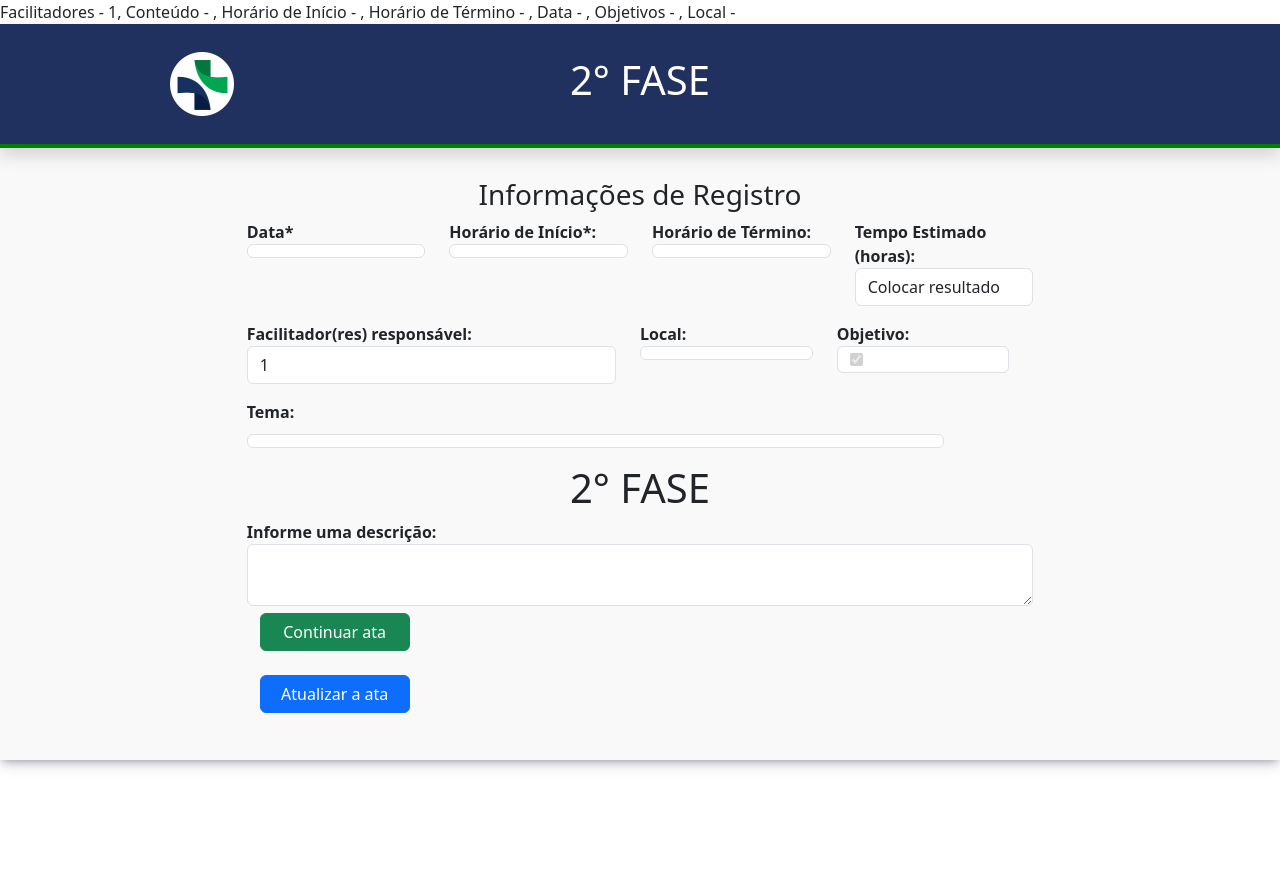
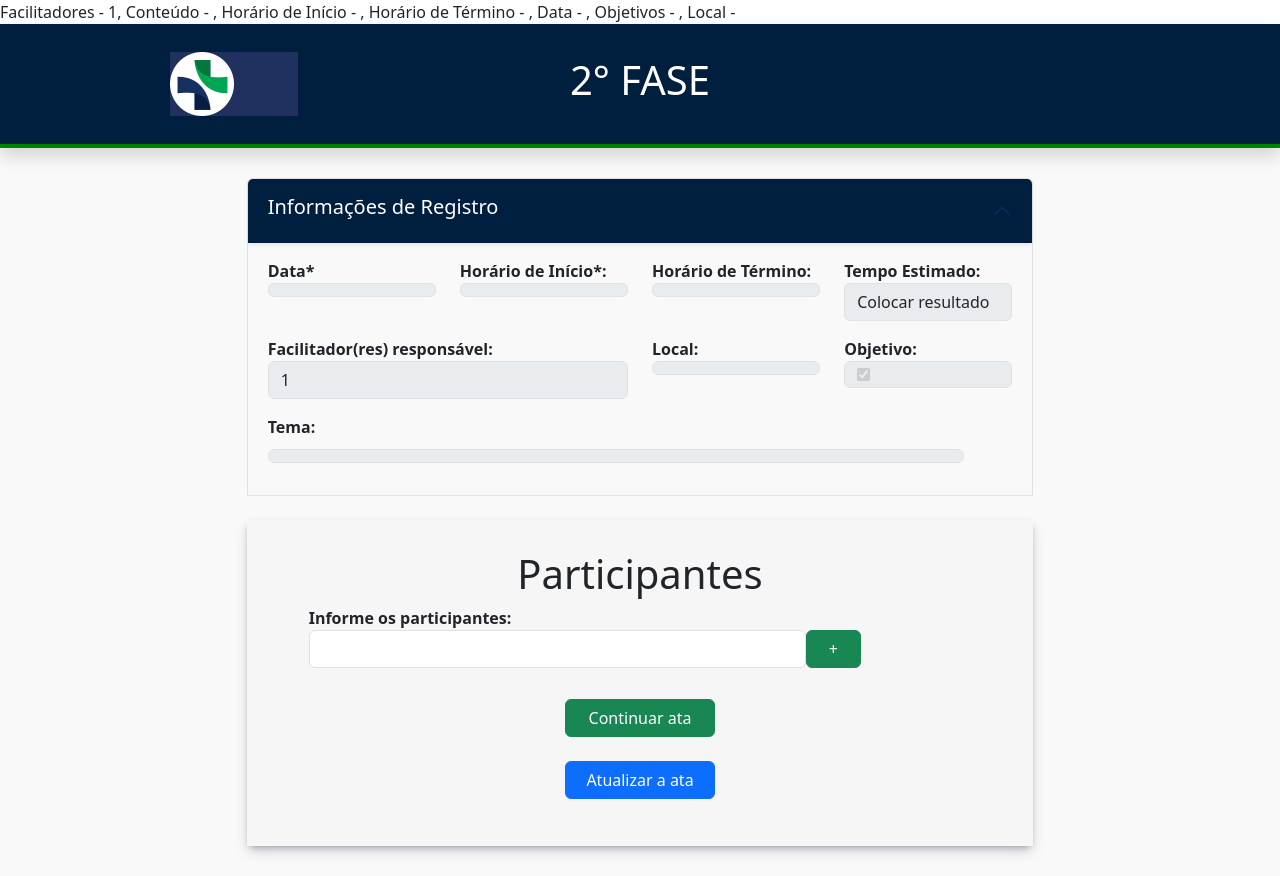
Before and after one commit to imgabrielmendes/Ata-de-Encontro, a PHP site: page /pagparticipantes.php?facilitadores=1 in a window 1280 px wide. Before the commit the page ends 769 px from the top, so only its background shows below. Run offline with PHP 8.4, Linux system fonts and the light colour scheme; data that the repository does not hold is empty; some libraries are stand-ins or nearby versions.

Commit message:
mais mudanças na página de participantes

```diff
--- a/index.php
+++ b/index.php
@@ -58,7 +58,7 @@ $pegarlocal=$puxarform->pegarlocais();
   <!--BARRA DE NAVEGAÇÃO-->
   <header>
     <nav class="navbar shadow">
-      <div id="container">
+      <div id="container" style="background-color: #001f3f;">
         <div class="container_align">
           <a href="http://agendamento.hospitalriogrande.com.br/views/admin/index-a.php">
             <img alt="Logo" class="logo_hospital" src="view\img\Logobordab.png"></a>
--- a/pagparticipantes.php
+++ b/pagparticipantes.php
@@ -51,11 +51,11 @@ echo "Facilitadores - $facilitadores,
 
   <!--BARRA DE NAVEGAÇÃO-->
   <header>
-    <nav class="navbar shadow">
+    <nav class="navbar shadow ">
       <div id="container">
         <div class="container_align">
-          <a href="http://agendamento.hospitalriogrande.com.br/views/admin/index-a.php">
-            <img alt="Logo" class="logo_hospital" src="view\img\Logobordab.png"></a>
+          <a href="http://agendamento.hospitalriogrande.com.br/views/admin/index-a.php"  style="background-color: #20315f;">
+            <img alt="Logo" class="logo_hospital" src="view\img\Logobordab.png"  style="background-color: #20315f;"></a>
           <h1 id="tittle" class="text-center">2° FASE</h1>
         </div>
       </div>
@@ -68,9 +68,20 @@ echo "Facilitadores - $facilitadores,
   <div class="box box-primary">
     <main class="container_fluid d-flex justify-content-center align-items-center">
       <div class="form-group col-8">
-        <!--2° LINHA DO FORMULÁRIO DA ATA----------------------->
-        <div class="row"> <!---COLUNA NOME + DATA---->
+        <div class="row">
 
+    <div class="accordion" id="accordionPanelsStayOpenExample">
+
+      <div class="accordion-item">
+        <h2 class="accordion-header">
+          <button class="accordion-button shadow-sm text-white" type="button" data-bs-toggle="collapse" data-bs-target="#panelsStayOpen-collapseOne" aria-expanded="true" aria-controls="panelsStayOpen-collapseOne" style="background-color: #001f3f;">
+            <h5>Informações de Registro</h5>
+            <i class="fas fa-plus"></i>
+          </button>
+        </h2>
+
+    <div id="panelsStayOpen-collapseOne" class="accordion-collapse collapse show">
+      <div class="accordion-body" style="background-color: rgba(240, 240, 240, 0.41);">
           <div class="col-md-12 text-center">
           <!----<ul>
               <strong>Facilitadores:</strong> <?php echo $facilitadores; ?>
@@ -85,81 +96,109 @@ echo "Facilitadores - $facilitadores,
               <strong>Local:</strong> <?php echo $local; ?>
               <h3>---------------------------------</h3>
           </ul> --->
+          </div>
 
-        </div>
-          <!---ABA DE DATA---->
-
-          <h3 class="text-center">Informações de Registro</h3>
-
+          <!---- PRIMEIRA LINHA DO REGISTRO ---->
+          <div class="row">
+            <br>
                   <div class="col-3">
                     <label><b>Data*</b></label>
-            <ul class="form-control"> <?php echo $data;  ?> </ul>
+                    <ul class="form-control bg-body-secondary"> <?php echo $data;  ?> </ul>
                   </div>
 
                   <!---ABA DE HORÁRIO INICIO---->
                   <div class="col-3">
                     <label for="nomeMedico"><b>Horário de Início*:</b></label>
                     <br>
-            <ul class="form-control"><?php echo $horainicio; ?></ul>
+                    <ul class="form-control bg-body-secondary"><?php echo $horainicio; ?></ul>
                   </div>
 
                   <!---ABA DE HORÁRIO TERMINO---->
                   <div class="col-3">
                     <label for="form-control"> <b> Horário de Término:</b> </label>
-            <ul class="form-control"><?php echo $horaterm; ?></ul>
+                    <ul class="form-control bg-body-secondary"><?php echo $horaterm; ?></ul>
                   </div>
 
                   <!---ABA DE TEMPO ESTIMADO ---->
                   <div class="col-3">
-            <label for="form-control"> <b> Tempo Estimado (horas):</b> </label>
-            <ul class="form-control">Colocar resultado</ul>
+                    <label for="form-control"> <b>Tempo Estimado:</b> </label>
+                    <ul class="form-control bg-body-secondary">Colocar resultado</ul>
                   </div>
-          <br>
+          </div>
 
           <div class="row">
             <div class="col-6 ">
               <label><b> Facilitador(res) responsável:</b></label>
-              <ul class="form-control"><?php echo $facilitadores; ?></ul>
+              <ul class="form-control bg-body-secondary"><?php echo $facilitadores; ?></ul>
             </div>
 
 
           <div class="col-3">
             <label><b>Local:</b></label>
-            <ul class="form-control"><?php echo $local; ?></ul>
+            <ul class="form-control bg-body-secondary border rounded"><?php echo $local; ?></ul>
           </div>
 
           <div class="col-3">
               <label for="form-control"> <b>Objetivo:</b> </label>
-              <label class="form-control">
+              <label class="form-control bg-body-secondary border rounded">
                 <input type="checkbox" disabled checked> <?php echo $objetivoSelecionado; ?>
             </div>
 
+            <div class="row">
                 <div class="col">
                   <b>Tema:</b>
                 </div>
-              <div class="col-11">
-              <ul class="form-control"><?php echo $conteudo; ?></ul>
-              </div>
+                <div class="row">
+                <div class="col-12">
+                  <ul class="form-control bg-body-secondary"><?php echo $conteudo; ?></ul>
+                  </div></div>
             </div>
 
 
             </div>
-
-          <!--2° FASE-->
-          <div class="row">
-          <h1 class="text-center">2° FASE </h1>
-          <div class="col-12">
-            <label><b>Informe uma descrição:<b></label>
-              <div>
-              <textarea class="form-control"></textarea>
     </div>
 </div>
   </div>
 
+<!-----------------------------2° FASE-------------------------------->
+<br>
+
+        <div class="box box-primary">
+            <main class="container-fluid ">
+
+            <div class="row">
+            <h1 class="text-center">Participantes </h1>
+            </div>
+
+          <div class="row">
+            <div class="col-8">
+              <label><b>Informe os participantes:<b></label>
+            </div>
+          </div>
+
+          <div class="row">
+            <main class="container_fluid d-flex justify-content-center align-items-center">
+            <div class="col-9">
+                <select class="form-control">
+                    <option>
+                      <?php
+
+                      ?>
+                  </option>
+                </select>
+          </div>
+          <div class="col-3">
+          <button class="col-4 btn btn-success text-center">+</button>
+         </div>
+
+              </div>
+
               <!--BOTÕES-->
+      <div class="container d-flex justify-content-center align-items-center">
         <div class="row">
           <div class="col">
             <div class="btn">
+              <br>
               <button id="botaoregistrar" type="button" class="btn btn-success" data-bs-toggle="modal">
                 Continuar ata
               </button>
@@ -168,14 +207,18 @@ echo "Facilitadores - $facilitadores,
                 Atualizar a ata
               </button>
             </div>
+
+        </div>
+      </div>
+
+            </div>
+</main>
 </div>
 
 
     <script src="https://ajax.googleapis.com/ajax/libs/jquery/1.11.0/jquery.min.js"></script>
-    <script>
-            console.log ("PUXOU! TA PUXANDO A PÁG");
-            console.log ("O VALOR INSERIDO NO NOME ANTERIORMENTE FOI:");
-        </script>
+    <script src="view/js/bootstrap.js"></script>
+
 
 </body>
 
--- a/view/css/styles.css
+++ b/view/css/styles.css
@@ -1,6 +1,6 @@
 .navbar {
 
-    background-color: #20315f !important;
+    background-color:#001f3f;
     border-bottom: 4px solid green;
     padding: 20px;
     align-items: center;
```
Lines whose indentation alone changed are shown as unchanged.
